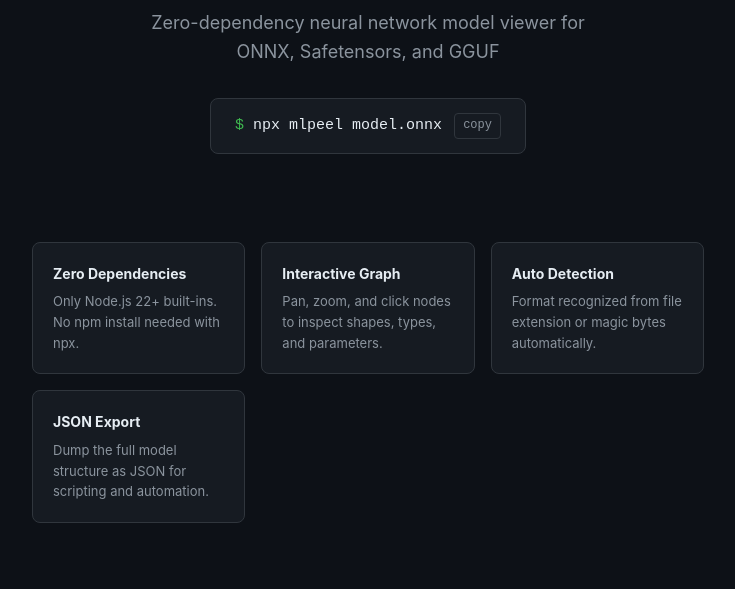
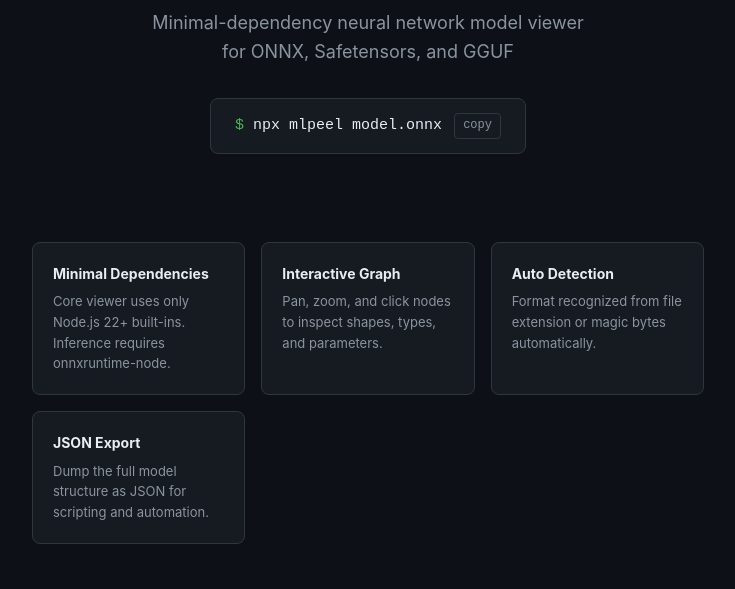
Before and after one commit to jeanpierrecarvalho/mlpeel, a website: page docs/index.html in a window 1280 px wide. Shown: the part 160-749 px from the top of the page, without its empty margins (272-1007 px from the left). Drawn offline with Linux system fonts and the light colour scheme.

Commit message:
docs: update tagline to minimal-dependency, note onnxruntime-node for inference

```diff
--- a/docs/index.html
+++ b/docs/index.html
@@ -3,7 +3,7 @@
 <head>
   <meta charset="UTF-8">
   <meta name="viewport" content="width=device-width, initial-scale=1.0">
-  <title>mlpeel — zero-dependency neural network model viewer</title>
+  <title>mlpeel — minimal-dependency neural network model viewer</title>
   <style>
     * { margin: 0; padding: 0; box-sizing: border-box; }
     :root {
@@ -147,7 +147,7 @@
   <div class="container">
     <div class="hero">
       <h1><span>ml</span>peel</h1>
-      <p>Zero-dependency neural network model viewer for ONNX, Safetensors, and GGUF</p>
+      <p>Minimal-dependency neural network model viewer for ONNX, Safetensors, and GGUF</p>
       <div class="command" onclick="navigator.clipboard.writeText('npx mlpeel model.onnx')">
         <span><span class="prompt">$</span> npx mlpeel model.onnx</span>
         <span class="copy">copy</span>
@@ -156,8 +156,8 @@
 
     <div class="features">
       <div class="feature">
-        <h3>Zero Dependencies</h3>
-        <p>Only Node.js 22+ built-ins. No npm install needed with npx.</p>
+        <h3>Minimal Dependencies</h3>
+        <p>Core viewer uses only Node.js 22+ built-ins. Inference requires onnxruntime-node.</p>
       </div>
       <div class="feature">
         <h3>Interactive Graph</h3>
--- a/package.json
+++ b/package.json
@@ -1,7 +1,7 @@
 {
   "name": "mlpeel",
   "version": "1.0.0",
-  "description": "Zero-dependency neural network model viewer for ONNX, Safetensors, and GGUF",
+  "description": "Minimal-dependency neural network model viewer for ONNX, Safetensors, and GGUF",
   "type": "module",
   "license": "MIT",
   "author": "Jean-Pierre Carvalho (https://github.com/jeanpierrecarvalho)",
--- a/src/cli.js
+++ b/src/cli.js
@@ -17,7 +17,7 @@ const PARSERS = {
 
 function printHelp() {
   console.log(`
-  mlpeel — zero-dependency neural network model viewer
+  mlpeel — minimal-dependency neural network model viewer
 
   Usage:
     mlpeel <model-file> [options]
```
Also changed, not shown: README.md.
